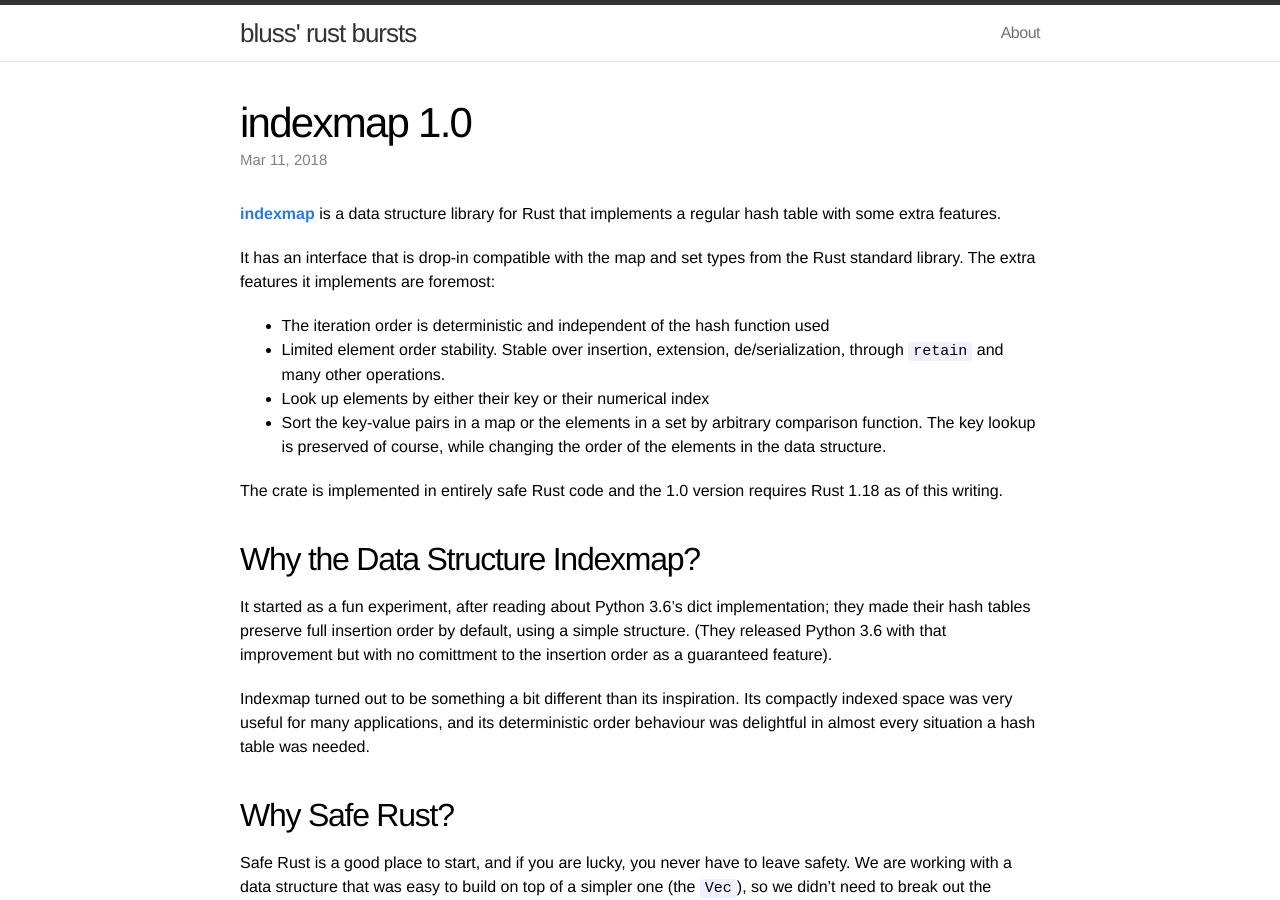
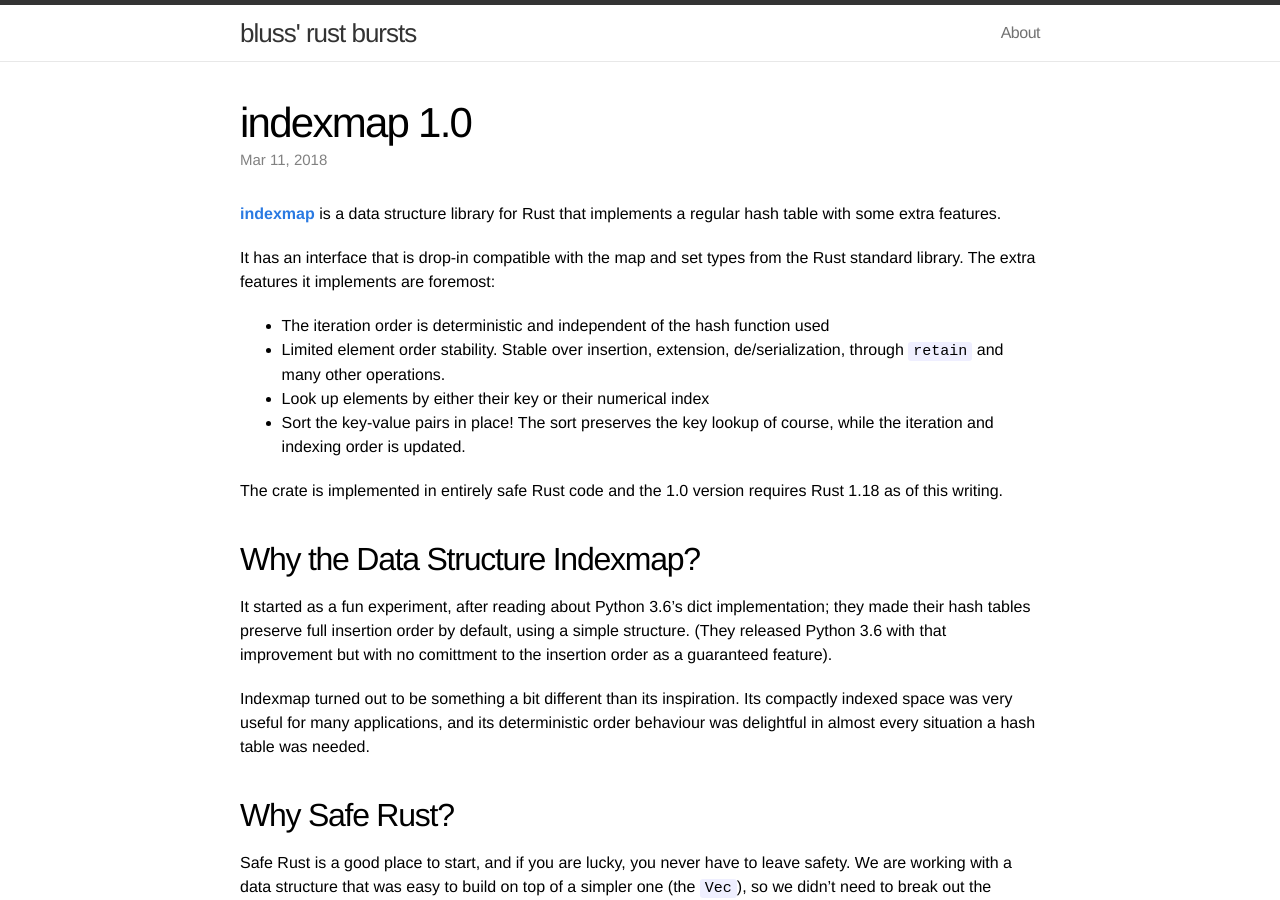
Before and after one commit to bluss/bluss.github.io, a Jekyll site: the page built from _posts/2018-03-11-the-crate-formerly-known-as-ordermap-tm.markdown, in a window 1280 px wide and 900 px high. Built offline with Jekyll 4.4.1, drawn with Linux system fonts in a browser that asks for light colours.

Commit message:
Indexmap: update with feedback from freefall

```diff
--- a/_posts/2018-03-11-the-crate-formerly-known-as-ordermap-tm.markdown
+++ b/_posts/2018-03-11-the-crate-formerly-known-as-ordermap-tm.markdown
@@ -15,9 +15,8 @@
 - Limited element order stability. Stable over insertion, extension,
   de/serialization, through `retain` and many other operations.
 - Look up elements by either their key or their numerical index
-- Sort the key-value pairs in a map or the elements in a set by arbitrary
-  comparison function. The key lookup is preserved of course, while changing
-  the order of the elements in the data structure.
+- Sort the key-value pairs in place! The sort preserves the key lookup of
+  course, while the iteration and indexing order is updated.
 
 The crate is implemented in entirely safe Rust code and the 1.0 version
 requires Rust 1.18 as of this writing.
```
